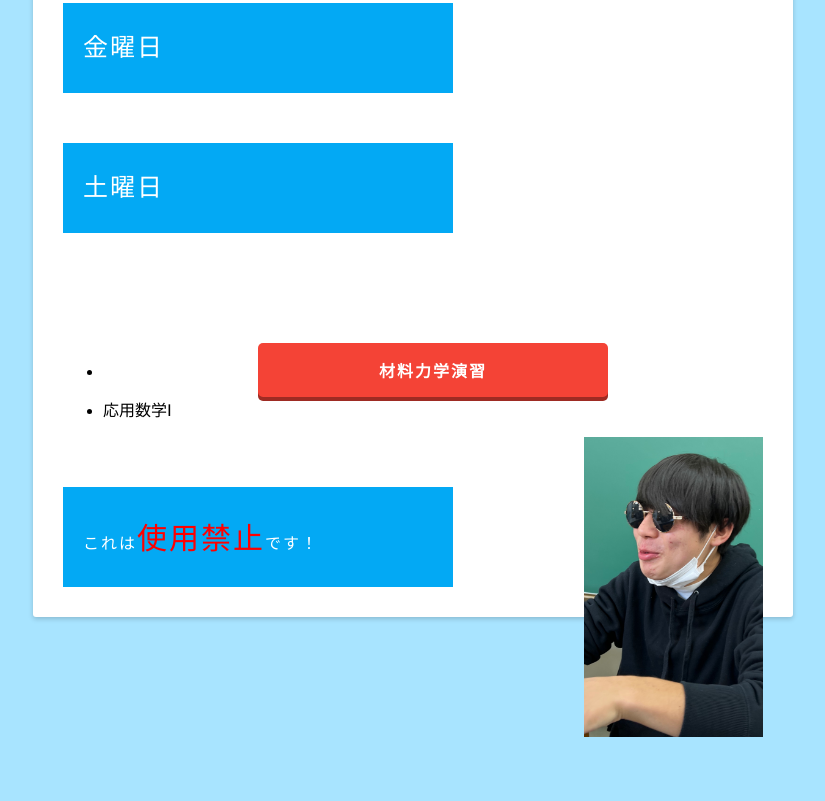
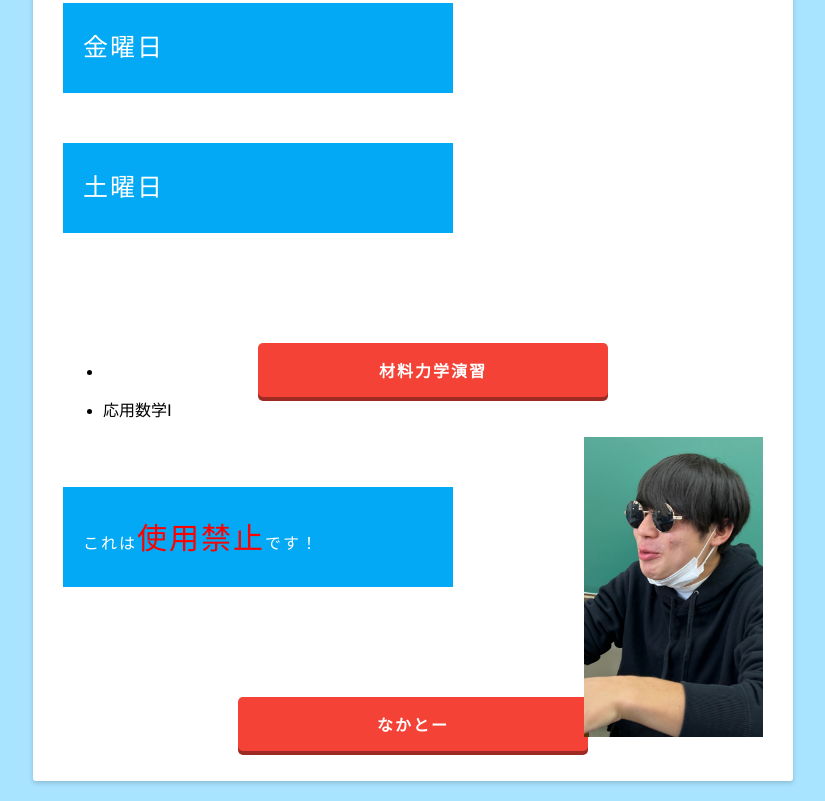
Before and after one commit to Tomokimo/assignment-, a plain HTML site: page index.html in a window 1280 px wide. Shown: the part 1543-2344 px from the top of the page, without its empty margins (227-1052 px from the left). Before the commit the page ends 2280 px from the top, so only its background shows below. Drawn offline with Linux system fonts and the light colour scheme.

Commit message:
Update index.html

```diff
--- a/index.html
+++ b/index.html
@@ -54,7 +54,7 @@
         <p>これは<span class="aka">使用禁止</span>です！</p>
         <!--imgタグは書き方特殊　終了タグは使わない。altのところは画像が表示されなかった時に表示する文-->
         <img src="IMG_2427.jpeg" alt="">
-
+       <a>なかとー</a>
         <!--
             <h>はheadingの意味で見出しのこと
             サイズはh1〜h6まである
```
